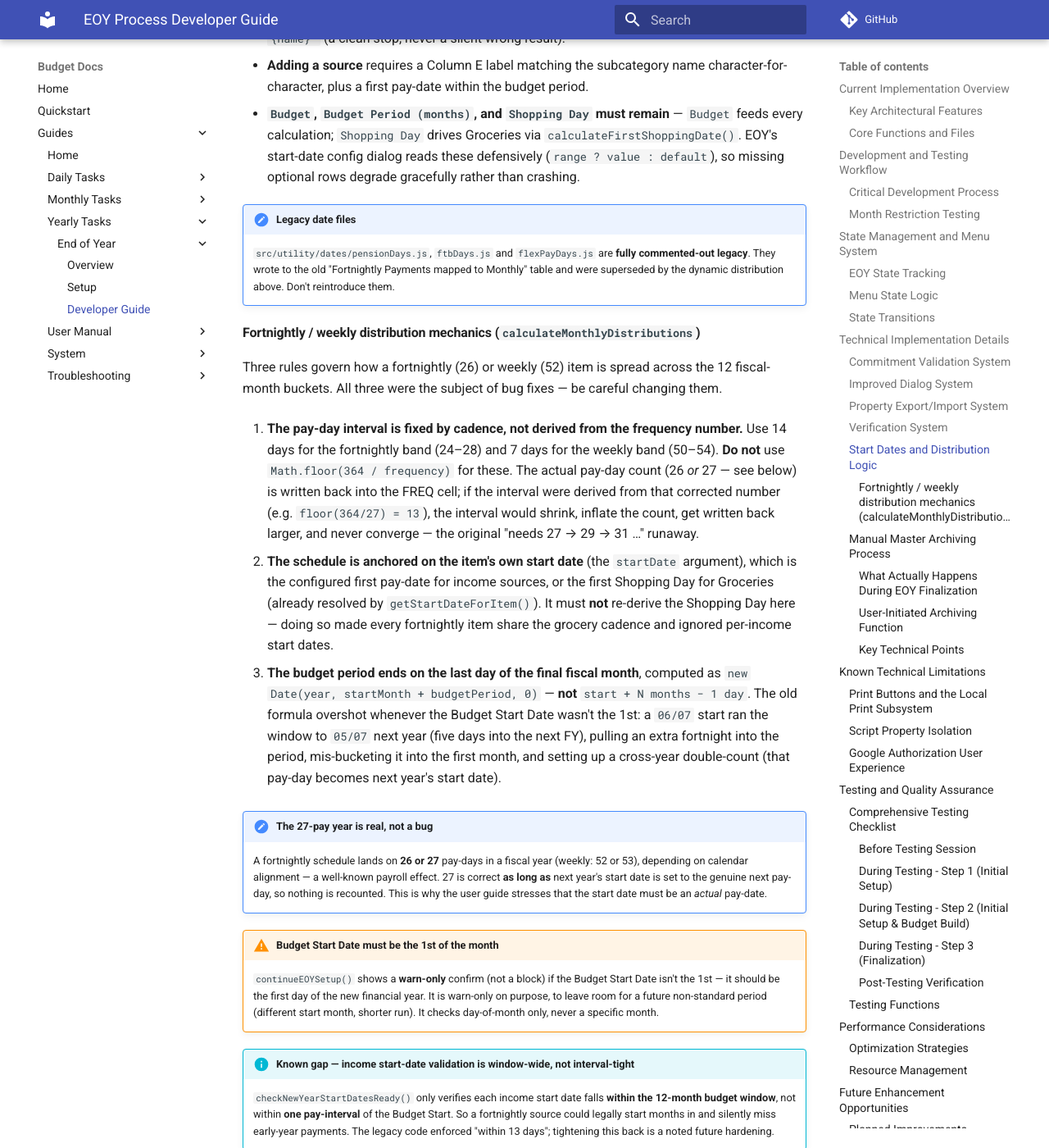
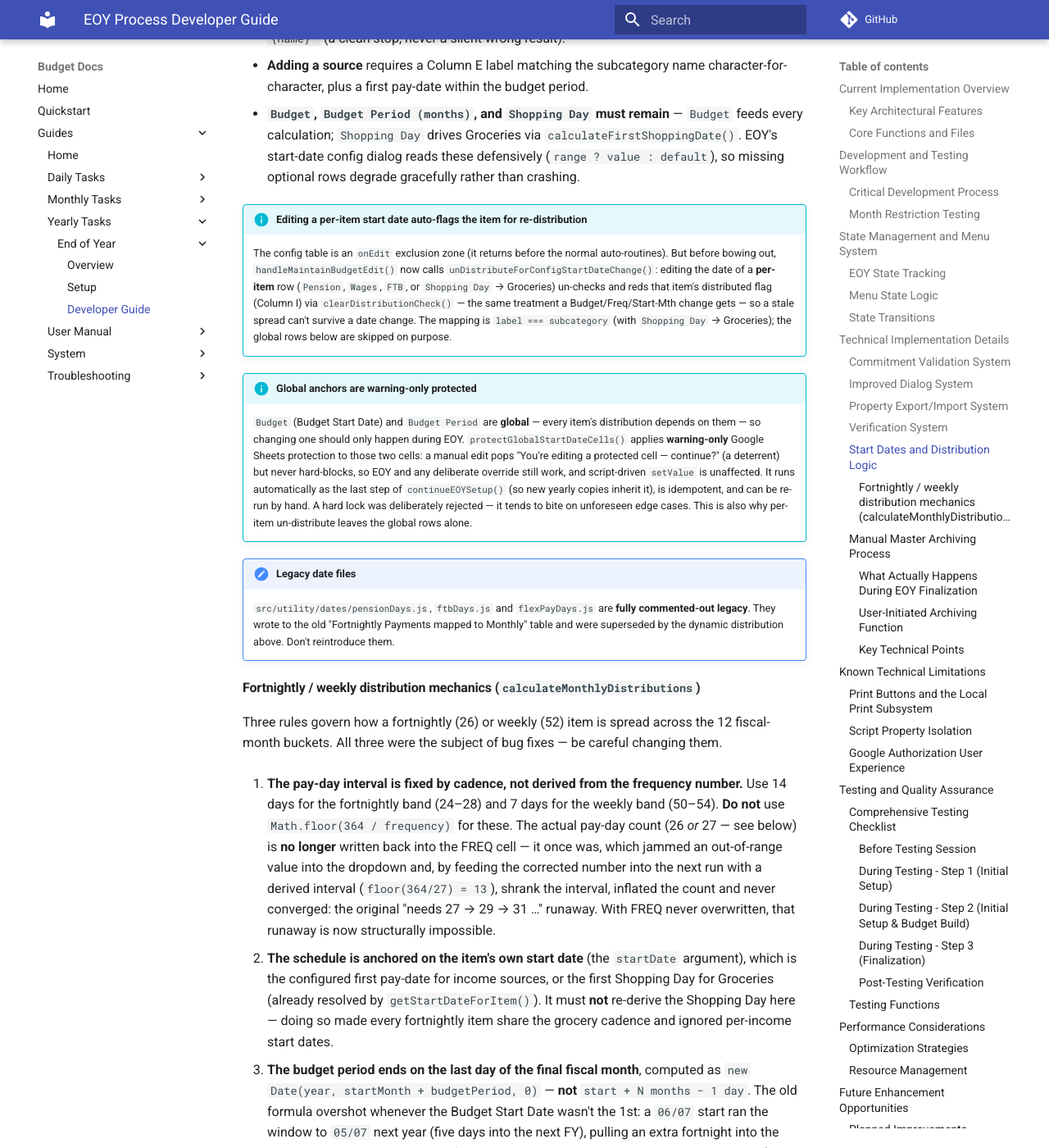
Before and after one commit to griadooss/budget-docs, an MkDocs documentation site: the page built from docs/guides/yearly-tasks/end-of-year/developer-guide.md, in a window 1280 px wide and 1400 px high, scrolled down 7776 px. Shown: the whole window at 82% size. Built offline with MkDocs 1.6.1 and Material for MkDocs 9.7.7, drawn with Linux system fonts in a browser that asks for light colours; comment, search, counter and statistics services are not loaded; some of the changed text lies outside the part shown.

Commit message:
docs(eoy): document 27-pay informational handling, per-item un-distribute & global protection
Update the developer guide's fortnightly/weekly section to match the new code:

- The actual pay-day count is no longer written back into FREQ; the row is
  treated read-only and the annual budget is spread across the real pay-days,
  with rounding reconciled at the Missing balance (E84). The runaway is now
  structurally impossible.
- Document unDistributeForConfigStartDateChange(): editing a per-item start date
  auto-flags that item for re-distribution.
- Document protectGlobalStartDateCells(): warning-only protection on the Budget
  Start Date and Budget Period, auto-applied at EOY finalize.

```diff
--- a/docs/guides/yearly-tasks/end-of-year/developer-guide.md
+++ b/docs/guides/yearly-tasks/end-of-year/developer-guide.md
@@ -286,6 +286,12 @@
 - **Adding a source** requires a Column E label matching the subcategory name character-for-character, plus a first pay-date within the budget period.
 - **`Budget`, `Budget Period (months)`, and `Shopping Day` must remain** — `Budget` feeds every calculation; `Shopping Day` drives Groceries via `calculateFirstShoppingDate()`. EOY's start-date config dialog reads these defensively (`range ? value : default`), so missing optional rows degrade gracefully rather than crashing.
 
+!!! info "Editing a per-item start date auto-flags the item for re-distribution"
+    The config table is an `onEdit` exclusion zone (it returns before the normal auto-routines). But before bowing out, `handleMaintainBudgetEdit()` now calls `unDistributeForConfigStartDateChange()`: editing the date of a **per-item** row (`Pension`, `Wages`, `FTB`, or `Shopping Day` → Groceries) un-checks and reds that item's distributed flag (Column I) via `clearDistributionCheck()` — the same treatment a Budget/Freq/Start-Mth change gets — so a stale spread can't survive a date change. The mapping is `label === subcategory` (with `Shopping Day` → Groceries); the global rows below are skipped on purpose.
+
+!!! info "Global anchors are warning-only protected"
+    `Budget` (Budget Start Date) and `Budget Period` are **global** — every item's distribution depends on them — so changing one should only happen during EOY. `protectGlobalStartDateCells()` applies **warning-only** Google Sheets protection to those two cells: a manual edit pops "You're editing a protected cell — continue?" (a deterrent) but never hard-blocks, so EOY and any deliberate override still work, and script-driven `setValue` is unaffected. It runs automatically as the last step of `continueEOYSetup()` (so new yearly copies inherit it), is idempotent, and can be re-run by hand. A hard lock was deliberately rejected — it tends to bite on unforeseen edge cases. This is also why per-item un-distribute leaves the global rows alone.
+
 !!! note "Legacy date files"
     `src/utility/dates/pensionDays.js`, `ftbDays.js` and `flexPayDays.js` are **fully commented-out legacy**. They wrote to the old "Fortnightly Payments mapped to Monthly" table and were superseded by the dynamic distribution above. Don't reintroduce them.
 
@@ -293,14 +299,18 @@
 
 Three rules govern how a fortnightly (26) or weekly (52) item is spread across the 12 fiscal-month buckets. All three were the subject of bug fixes — be careful changing them.
 
-1. **The pay-day interval is fixed by cadence, not derived from the frequency number.** Use 14 days for the fortnightly band (24–28) and 7 days for the weekly band (50–54). **Do not** use `Math.floor(364 / frequency)` for these. The actual pay-day count (26 *or* 27 — see below) is written back into the FREQ cell; if the interval were derived from that corrected number (e.g. `floor(364/27) = 13`), the interval would shrink, inflate the count, get written back larger, and never converge — the original "needs 27 → 29 → 31 …" runaway.
+1. **The pay-day interval is fixed by cadence, not derived from the frequency number.** Use 14 days for the fortnightly band (24–28) and 7 days for the weekly band (50–54). **Do not** use `Math.floor(364 / frequency)` for these. The actual pay-day count (26 *or* 27 — see below) is **no longer** written back into the FREQ cell — it once was, which jammed an out-of-range value into the dropdown and, by feeding the corrected number into the next run with a derived interval (`floor(364/27) = 13`), shrank the interval, inflated the count and never converged: the original "needs 27 → 29 → 31 …" runaway. With FREQ never overwritten, that runaway is now structurally impossible.
 
 2. **The schedule is anchored on the item's own start date** (the `startDate` argument), which is the configured first pay-date for income sources, or the first Shopping Day for Groceries (already resolved by `getStartDateForItem()`). It must **not** re-derive the Shopping Day here — doing so made every fortnightly item share the grocery cadence and ignored per-income start dates.
 
 3. **The budget period ends on the last day of the final fiscal month**, computed as `new Date(year, startMonth + budgetPeriod, 0)` — **not** `start + N months − 1 day`. The old formula overshot whenever the Budget Start Date wasn't the 1st: a `06/07` start ran the window to `05/07` next year (five days into the next FY), pulling an extra fortnight into the period, mis-bucketing it into the first month, and setting up a cross-year double-count (that pay-day becomes next year's start date).
 
-!!! note "The 27-pay year is real, not a bug"
-    A fortnightly schedule lands on **26 or 27** pay-days in a fiscal year (weekly: 52 or 53), depending on calendar alignment — a well-known payroll effect. 27 is correct **as long as** next year's start date is set to the genuine next pay-day, so nothing is recounted. This is why the user guide stresses that the start date must be an *actual* pay-date.
+!!! note "The 27-pay year is real, and handled informationally"
+    A fortnightly schedule lands on **26 or 27** pay-days in a fiscal year (weekly: 52 or 53), depending on calendar alignment — a well-known payroll effect (e.g. a fortnightly income whose first pay-date is exactly 1 July gets 27 pay-days, since `26 × 14 = 364` and the 27th lands on 30 June inclusive).
+
+    When the actual count differs from the nominal cadence, `distributeWithDynamicCalculation()` **changes nothing on the sheet**. It treats the Maintain Budget row as read-only: `F` (cadence) stays the user's valid dropdown choice, `G`/`E` stay as edit-time normalization (`normalizeRow`) settled them, and `D` keeps its reconciliation formula. The settled annual budget is simply spread across all the real pay-days, and any few-cent rounding residue is reconciled by the user at the **Missing** balance (E84) — exactly as for any other normalization. A `notifyExtraPaymentPeriod()` info dialog ("Extra Payment This Year") tells the user; the old `updateMaintainBudgetForActualPayments()` writeback is retained only as a documented deprecated no-op.
+
+    27 is correct **as long as** next year's start date is set to the genuine next pay-day, so nothing is recounted. This is why the user guide stresses that the start date must be an *actual* pay-date.
 
 !!! warning "Budget Start Date must be the 1st of the month"
     `continueEOYSetup()` shows a **warn-only** confirm (not a block) if the Budget Start Date isn't the 1st — it should be the first day of the new financial year. It is warn-only on purpose, to leave room for a future non-standard period (different start month, shorter run). It checks day-of-month only, never a specific month.
```
